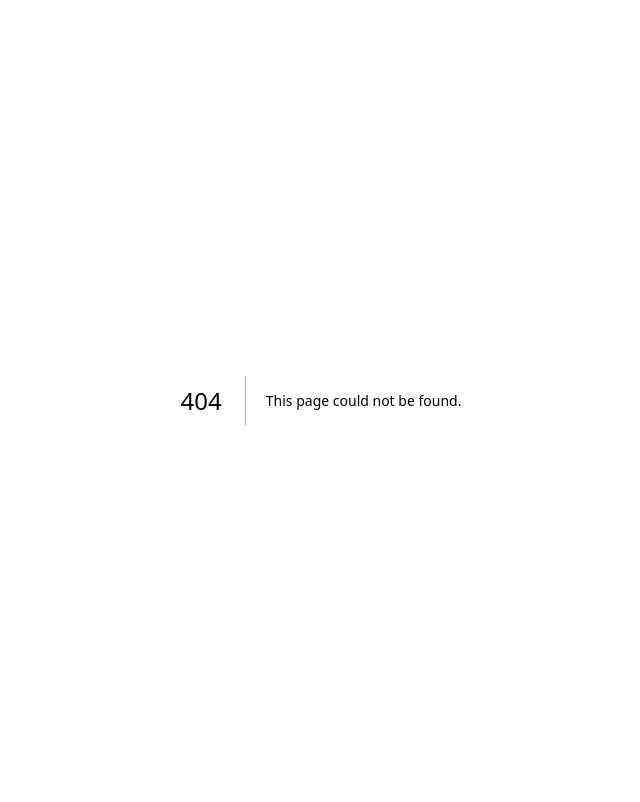
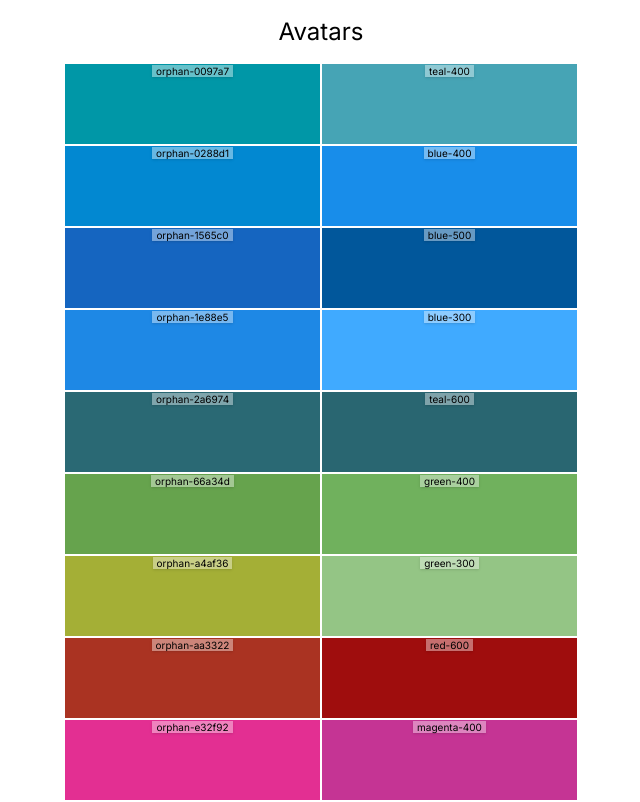
Before and after one commit to kaushnian/shadcn-mc-colors, a Next.js app: page /avatars in a window 1280 px wide. Before the commit this address had no page. Shown: the top 802 px of the page, without its empty margins (319-959 px from the left). Built offline with nearby package versions, Linux system fonts and the light colour scheme.

Commit message:
Add avatars

```diff
--- /dev/null
+++ b/src/app/avatars/page.tsx
@@ -0,0 +1,13 @@
+'use client';
+import Avatars from '@/components/avatars';
+import ColorPalette from '@/components/color-palette';
+
+export default function AvatarsPage() {
+  return (
+    <div className="w-[40%] m-auto text-center">
+      <h1 className="text-2xl my-4">Avatars</h1>
+
+      <Avatars></Avatars>
+    </div>
+  );
+}
--- /dev/null
+++ b/src/components/avatars.tsx
@@ -0,0 +1,53 @@
+import { colorsV2 } from '@/data/colors-v2';
+
+const orphan: { [key: string]: string } = {
+  '0097a7': '#0097A7',
+  '0288d1': '#0288D1',
+  '1565c0': '#1565C0',
+  '1e88e5': '#1E88E5',
+  '2a6974': '#2A6974',
+  '66a34d': '#66A34D',
+  a4af36: '#A4AF36',
+  aa3322: '#AA3322',
+  e32f92: '#E32F92',
+  f4f7fa: '#F4F7FA',
+  fadedTeal: '#A6C2CB',
+  ff5722: '#FF5722',
+} as const;
+
+const match: { [key: string]: [string, string] } = {
+  '0097a7': [colorsV2.teal[400], 'teal-400'],
+  '0288d1': [colorsV2.blue[400], 'blue-400'],
+  '1565c0': [colorsV2.blue[500], 'blue-500'],
+  '1e88e5': [colorsV2.blue[300], 'blue-300'],
+  '2a6974': [colorsV2.teal[600], 'teal-600'],
+  '66a34d': [colorsV2.green[400], 'green-400'],
+  a4af36: [colorsV2.green[300], 'green-300'],
+  aa3322: [colorsV2.red[600], 'red-600'],
+  e32f92: [colorsV2.magenta[400], 'magenta-400'],
+  f4f7fa: [colorsV2.grey[50], 'grey-50'],
+  fadedTeal: [colorsV2.teal[200], 'teal-200'],
+  ff5722: [colorsV2.red[300], 'red-300'],
+} as const;
+
+export default function Avatars() {
+  return (
+    <>
+      {Object.entries(orphan).map(([key, color]) => (
+        <div key={key} className="flex h-20 mb-0.5 gap-0.5">
+          <div style={{ background: color }} className="flex-1 text-[10px] lowercase">
+            <div>
+              <span className="bg-white/40 shadow px-1">orphan-{key}</span>
+            </div>
+          </div>
+
+          <div style={{ background: match[key][0] }} className="flex-1 text-[10px] lowercase">
+            <div>
+              <span className="bg-white/40 shadow px-1">{match[key][1]}</span>
+            </div>
+          </div>
+        </div>
+      ))}
+    </>
+  );
+}
--- a/src/data/colors-v2.ts
+++ b/src/data/colors-v2.ts
@@ -1,6 +1,6 @@
 import { ColorOptions } from './color-palette-type';
 
-export const colorsV2: ColorOptions = {
+export const colorsV2 = {
   blue: {
     25: '#EAEDF0',
     50: '#E6EEF5',
@@ -110,4 +110,4 @@ export const colorsV2: ColorOptions = {
     light: '#FFF5E1',
     main: '#FFB41F',
   },
-};
+} as const satisfies ColorOptions;
```
